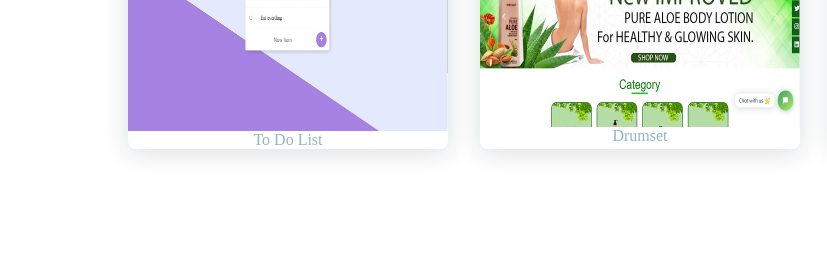
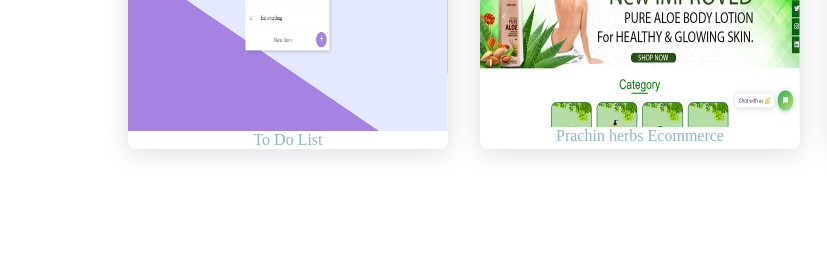
Before and after one commit to makesanjoy/responsive-portfolio, a plain HTML site: page index.html in a window 1280 px wide. Shown: the part 2540-2798 px from the top of the page, 0-827 px from the left. Drawn offline with nearby package versions, Linux system fonts and the light colour scheme.

Commit message:
Update index.html

```diff
--- a/index.html
+++ b/index.html
@@ -242,7 +242,7 @@
         <div class="work__img">
           <a href="https://prachinherbs.com/" target="_blank">
             <img src="assets/img/work5.png" alt="">
-            <p>Drumset</p>
+            <p>Prachin herbs Ecommerce</p>
           </a>
 
         </div>
```
